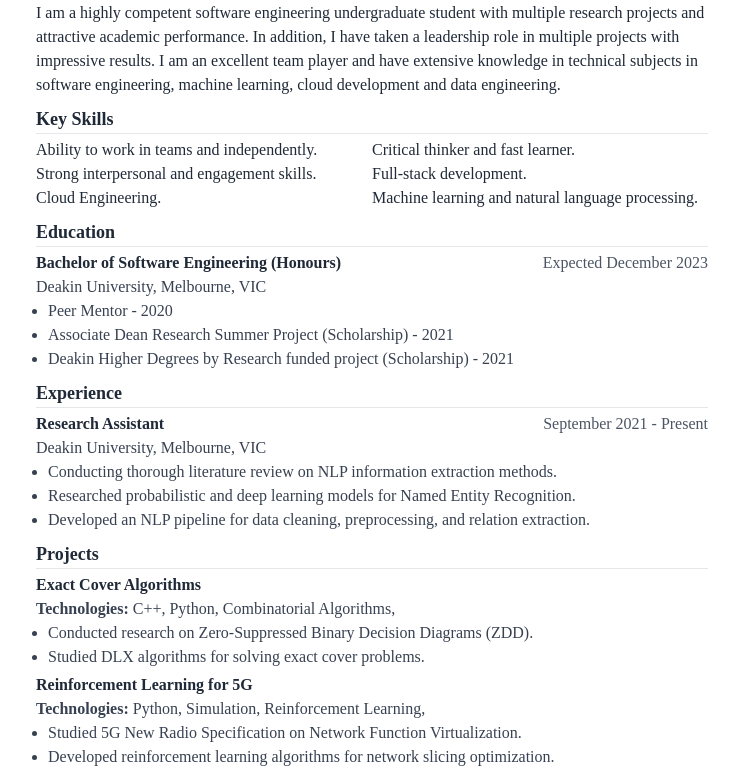
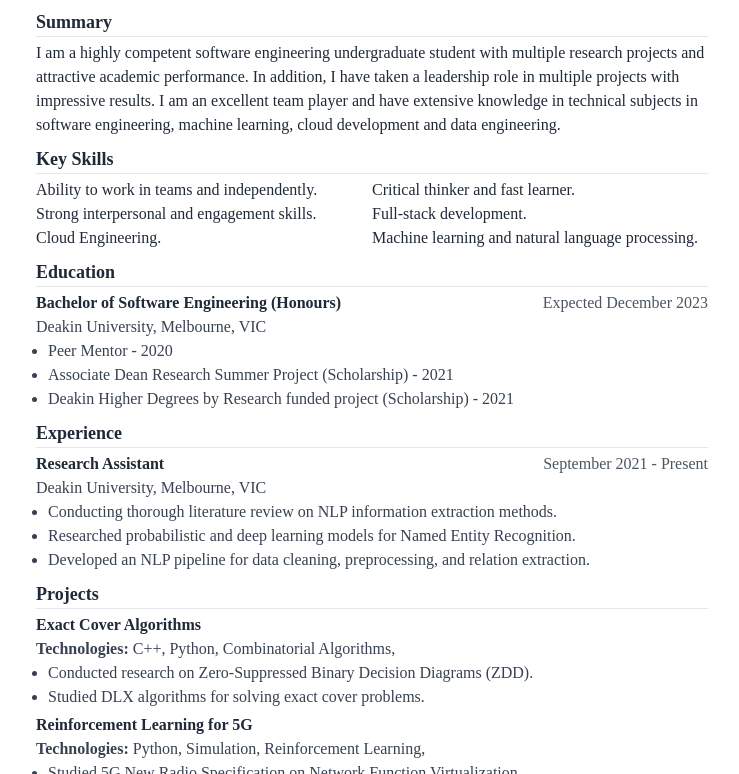
Before and after one commit to dknathalage/resume, a plain HTML site: page don-athalage-generic.html in a window 1280 px wide. Shown: the part 100-874 px from the top of the page, without its empty margins (268-1007 px from the left). Drawn offline with nearby package versions, Linux system fonts and the light colour scheme.

Commit message:
Deploying to gh-pages from @ dknathalage/resume@95ed79df4d915f197fe930a53b1057b3d4b438a3 🚀

```diff
--- a/don-athalage-generic.html
+++ b/don-athalage-generic.html
@@ -10,7 +10,7 @@
         body { font-family: "Times New Roman", serif;}
     </style>
 </head>
-<body class="max-w-2xl mx-auto text-gray-800">
+<body class="max-w-2xl mx-auto my-10 text-gray-800">
     <header class="text-center mb-3">
         <h1 class="text-2xl font-bold">Don Athalage</h1>
         <p class="">
```
